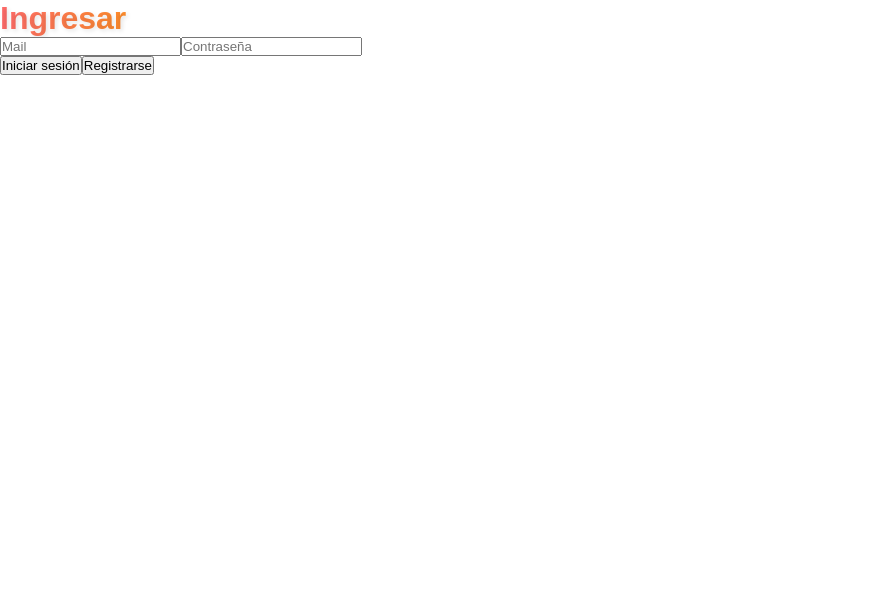
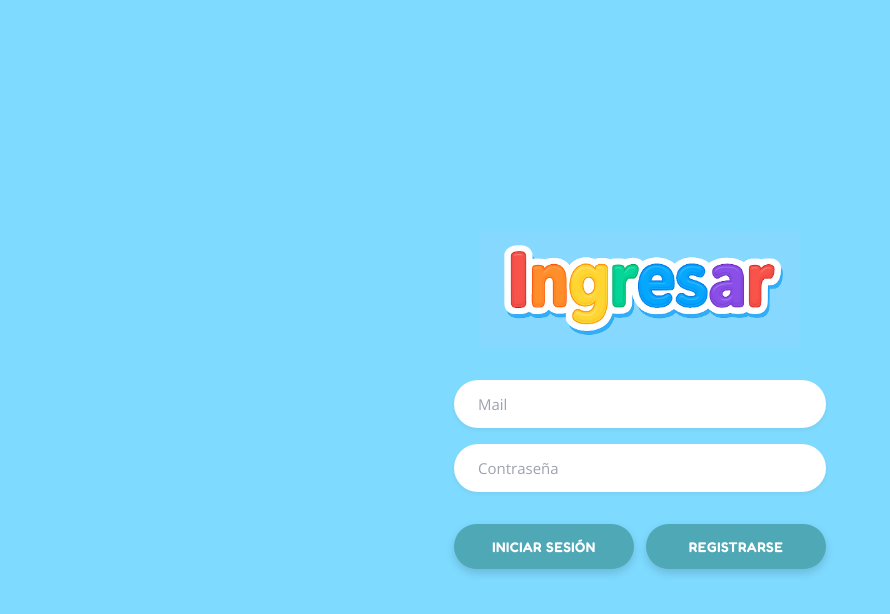
Before and after one commit to PioIX/2025-TPIN2-G10, a Next.js app in the folder 5A-G10-PROYECTO/front/: page /registroYlogin in a window 1280 px wide. Shown: the top 614 px of the page, without its empty margins (0-890 px from the left). Built offline with nearby package versions, Linux system fonts and the light colour scheme.

Commit message:
avance como siempre

```diff
--- a/5A-G10-PROYECTO/front/app/admin/page.module.css
+++ b/5A-G10-PROYECTO/front/app/admin/page.module.css
@@ -21,7 +21,7 @@
 }
 
 .logo {
-  width: 400px;
+  width: 320px;
   max-width: 100%;
   height: auto;
   margin-bottom: 10px;
@@ -39,7 +39,7 @@
 .input {
   width: 100%;
   max-width: 400px;
-  padding: 15px 20px;
+  padding: 14px 24px;
   border: none;
   border-radius: 25px;
   font-size: 16px;
@@ -88,7 +88,7 @@
 
 .buttonSecondary {
   flex: 1;
-  padding: 15px 20px;
+  padding: 14px 24px;
   border: none;
   border-radius: 25px;
   background: linear-gradient(90deg, #66BB6A 0%, #4CAF50 100%);
--- a/5A-G10-PROYECTO/front/app/registroYlogin/page.js
+++ b/5A-G10-PROYECTO/front/app/registroYlogin/page.js
@@ -2,7 +2,9 @@
 
 import { useState } from "react";
 import { useRouter } from "next/navigation";
-
+import Button from "../components/Button";
+import Input from "../components/Input";
+import styles from "./page.module.css";
 
 export default function RegistroYLogin() {
   const [modo, setModo] = useState("login");
@@ -10,10 +12,8 @@ export default function RegistroYLogin() {
   const [mail, setMail] = useState("");
   const [contraseña, setContraseña] = useState("");
   const [confirmPassword, setConfirmPassword] = useState("");
-  const [puntos, setPuntos] = useState(0);
   const [modal, setModal] = useState({ open: false, title: "", message: "" });
   const router = useRouter();
-
 
   const showModal = (title, message) => {
     setModal({ open: true, title, message });
@@ -46,9 +46,8 @@ export default function RegistroYLogin() {
 
       if (result.loguea) {
         showModal("Éxito", "¡Has iniciado sesión correctamente!");
-        localStorage.setItem("idLogged",result.idLogged);
-        // Aquí guardarías el ID en memoria o estado global en lugar de localStorage
-        // router.push("/home");
+        localStorage.setItem("idLogged", result.idLogged);
+        router.push("/juego")
         if (result.administrador) {
           router.push("/admin");
         }
@@ -111,110 +110,104 @@ export default function RegistroYLogin() {
   }
 
   return (
-    <div className="min-h-screen flex items-center justify-center bg-gradient-to-br from-cyan-300 via-sky-400 to-blue-300">
-      <div className="w-full max-w-md px-8 py-12 bg-white/80 backdrop-blur-sm rounded-3xl shadow-2xl">
-        <h1 className="text-6xl font-bold text-center mb-8 tracking-wide" style={{
-          background: 'linear-gradient(to right, #FF6B6B, #FFA500, #FFD700, #4ECDC4, #45B7D1, #A78BFA, #EC4899)',
-          WebkitBackgroundClip: 'text',
-          WebkitTextFillColor: 'transparent',
-          backgroundClip: 'text',
-          textShadow: '2px 2px 4px rgba(0,0,0,0.1)'
-        }}>
-          Ingresar
-        </h1>
+    <div className={styles.container}>
+      <div className={styles.formContainer}>
+        {/* Logo/Imagen Ingresar */}
+        <div className={styles.logoContainer}>
+          <img
+            src="/ingresar.png"
+            alt="Ingresar"
+            className={styles.logo}
+          />
+        </div>
 
         {modo === "login" ? (
-          <div className="space-y-4">
-            <input
-              className="w-full px-6 py-3 rounded-full border-2 border-gray-300 focus:border-blue-400 focus:outline-none text-gray-700 placeholder-gray-400 transition-all"
+          <div className={styles.inputsContainer}>
+            <Input
               type="email"
               placeholder="Mail"
               value={mail}
               onChange={(e) => setMail(e.target.value)}
+              className={styles.input}
             />
-            <input
-              className="w-full px-6 py-3 rounded-full border-2 border-gray-300 focus:border-blue-400 focus:outline-none text-gray-700 placeholder-gray-400 transition-all"
+            <Input
               type="password"
               placeholder="Contraseña"
               value={contraseña}
               onChange={(e) => setContraseña(e.target.value)}
+              className={styles.input}
             />
 
-            <div className="flex gap-4 pt-4">
-              <button
-                className="flex-1 py-3 px-6 rounded-full bg-gradient-to-r from-teal-400 to-cyan-500 text-white font-bold text-lg shadow-lg hover:shadow-xl transform hover:scale-105 transition-all uppercase"
+            <div className={styles.buttonsContainer}>
+              <Button
+                texto="INICIAR SESIÓN"
                 onClick={ingresar}
-              >
-                Iniciar sesión
-              </button>
-              <button
-                className="flex-1 py-3 px-6 rounded-full bg-gradient-to-r from-pink-400 to-rose-500 text-white font-bold text-lg shadow-lg hover:shadow-xl transform hover:scale-105 transition-all uppercase"
+                className={styles.buttonPrimary}
+              />
+              <Button
+                texto="REGISTRARSE"
                 onClick={() => setModo("registro")}
-              >
-                Registrarse
-              </button>
+                className={styles.buttonSecondary}
+              />
             </div>
           </div>
         ) : (
-          <div className="space-y-4">
-            <input
-              className="w-full px-6 py-3 rounded-full border-2 border-gray-300 focus:border-blue-400 focus:outline-none text-gray-700 placeholder-gray-400 transition-all"
+          <div className={styles.inputsContainer}>
+            <Input
               type="text"
               placeholder="Nombre"
               value={nombre}
               onChange={(e) => setNombre(e.target.value)}
+              className={styles.input}
             />
-            <input
-              className="w-full px-6 py-3 rounded-full border-2 border-gray-300 focus:border-blue-400 focus:outline-none text-gray-700 placeholder-gray-400 transition-all"
+            <Input
               type="email"
               placeholder="Mail"
               value={mail}
               onChange={(e) => setMail(e.target.value)}
+              className={styles.input}
             />
-            <input
-              className="w-full px-6 py-3 rounded-full border-2 border-gray-300 focus:border-blue-400 focus:outline-none text-gray-700 placeholder-gray-400 transition-all"
+            <Input
               type="password"
               placeholder="Contraseña"
               value={contraseña}
               onChange={(e) => setContraseña(e.target.value)}
+              className={styles.input}
             />
-            <input
-              className="w-full px-6 py-3 rounded-full border-2 border-gray-300 focus:border-blue-400 focus:outline-none text-gray-700 placeholder-gray-400 transition-all"
+            <Input
               type="password"
               placeholder="Confirmar contraseña"
               value={confirmPassword}
               onChange={(e) => setConfirmPassword(e.target.value)}
+              className={styles.input}
             />
 
-            <div className="flex gap-4 pt-4">
-              <button
-                className="flex-1 py-3 px-6 rounded-full bg-gradient-to-r from-pink-400 to-rose-500 text-white font-bold text-lg shadow-lg hover:shadow-xl transform hover:scale-105 transition-all uppercase"
+            <div className={styles.buttonsContainer}>
+              <Button
+                texto="REGISTRARSE"
                 onClick={registrar}
-              >
-                Registrarse
-              </button>
-              <button
-                className="flex-1 py-3 px-6 rounded-full bg-gradient-to-r from-teal-400 to-cyan-500 text-white font-bold text-lg shadow-lg hover:shadow-xl transform hover:scale-105 transition-all uppercase"
+                className={styles.buttonPrimary}
+              />
+              <Button
+                texto="INICIAR SESIÓN"
                 onClick={() => setModo("login")}
-              >
-                Iniciar sesión
-              </button>
+                className={styles.buttonSecondary}
+              />
             </div>
           </div>
         )}
       </div>
 
       {modal.open && (
-        <div className="fixed inset-0 bg-black/50 flex items-center justify-center z-50">
-          <div className="bg-white rounded-2xl p-8 max-w-md mx-4 shadow-2xl">
-            <h2 className="text-2xl font-bold mb-4 text-gray-800">{modal.title}</h2>
-            <p className="text-gray-600 mb-6">{modal.message}</p>
-            <button
-              className="w-full py-3 rounded-full bg-gradient-to-r from-blue-400 to-cyan-500 text-white font-bold hover:shadow-lg transform hover:scale-105 transition-all"
+        <div className={styles.modalOverlay}>
+          <div className={styles.modalContent}>
+            <h2 className={styles.modalTitle}>{modal.title}</h2>
+            <p className={styles.modalMessage}>{modal.message}</p>
+            <Button
+              texto="Cerrar"
               onClick={closeModal}
-            >
-              Cerrar
-            </button>
+              className={styles.modalButton}
+            />
           </div>
         </div>
       )}
--- a/5A-G10-PROYECTO/front/app/registroYlogin/page.module.css
+++ b/5A-G10-PROYECTO/front/app/registroYlogin/page.module.css
@@ -0,0 +1,167 @@
+@import url('https://fonts.googleapis.com/css2?family=Fredoka:wght@300;400;500;600;700&display=swap');
+@import url('https://fonts.googleapis.com/css2?family=Open+Sans:wght@400;600;700&display=swap');
+.container {
+  min-height: 100vh;
+  display: flex;
+  align-items: center;
+  justify-content: center;
+  background: #7edaff;
+  font-family: 'Fredoka', sans-serif;
+}
+
+.formContainer {
+  width: 100%;
+  max-width: 420px;
+  padding: 0 24px;
+  display: flex;
+  flex-direction: column;
+  align-items: center;
+}
+
+.logoContainer {
+  margin-bottom: 32px;
+}
+
+.logo {
+  width: 320px;
+  height: auto;
+  display: block;
+}
+
+.inputsContainer {
+  width: 100%;
+  display: flex;
+  flex-direction: column;
+  gap: 16px;
+}
+
+.input {
+  width: 100%;
+  padding: 14px 24px;
+  border-radius: 30px;
+  border: none;
+  background-color: white;
+  color: #6b7280;
+  font-size: 15px;
+  font-family: 'Open Sans', sans-serif;
+  font-weight: 400;
+  outline: none;
+  transition: all 0.3s ease;
+  box-shadow: 0 2px 4px rgba(0, 0, 0, 0.05);
+}
+
+.input::placeholder {
+  color: #9ca3af;
+}
+
+.input:focus {
+  background-color: white;
+  box-shadow: 0 4px 8px rgba(0, 0, 0, 0.1);
+}
+
+.buttonsContainer {
+  display: flex;
+  gap: 12px;
+  padding-top: 16px;
+}
+
+.buttonPrimary {
+  flex: 1;
+  padding: 14px 24px;
+  border-radius: 30px;
+  background-color: #4fa8b5;
+  color: white;
+  border: none;
+  font-weight: 600;
+  font-size: 14px;
+  font-family: 'Fredoka', sans-serif;
+  cursor: pointer;
+  box-shadow: 0 4px 8px rgba(0, 0, 0, 0.15);
+  transition: all 0.3s ease;
+  text-transform: uppercase;
+  letter-spacing: 0.5px;
+}
+
+.buttonPrimary:hover {
+  background-color: #3d8a95;
+  transform: translateY(-2px);
+  box-shadow: 0 6px 12px rgba(0, 0, 0, 0.2);
+}
+
+.buttonSecondary {
+  flex: 1;
+  padding: 14px 24px;
+  border-radius: 30px;
+  background-color: #4fa8b5;
+  color: white;
+  border: none;
+  font-weight: 600;
+  font-size: 14px;
+  font-family: 'Fredoka', sans-serif;
+  cursor: pointer;
+  box-shadow: 0 4px 8px rgba(0, 0, 0, 0.15);
+  transition: all 0.3s ease;
+  text-transform: uppercase;
+  letter-spacing: 0.5px;
+}
+
+.buttonSecondary:hover {
+  background-color: #3d8a95;
+  transform: translateY(-2px);
+  box-shadow: 0 6px 12px rgba(0, 0, 0, 0.2);
+}
+
+/* Modal Styles */
+.modalOverlay {
+  position: fixed;
+  inset: 0;
+  background-color: rgba(0, 0, 0, 0.5);
+  display: flex;
+  align-items: center;
+  justify-content: center;
+  z-index: 50;
+}
+
+.modalContent {
+  background-color: white;
+  border-radius: 16px;
+  padding: 32px;
+  max-width: 448px;
+  margin: 16px;
+  box-shadow: 0 20px 25px -5px rgba(0, 0, 0, 0.1), 0 10px 10px -5px rgba(0, 0, 0, 0.04);
+}
+
+.modalTitle {
+  font-size: 24px;
+  font-weight: 600;
+  font-family: 'Fredoka', sans-serif;
+  margin-bottom: 16px;
+  color: #1f2937;
+}
+
+.modalMessage {
+  color: #4b5563;
+  font-family: 'Fredoka', sans-serif;
+  font-weight: 400;
+  margin-bottom: 24px;
+}
+
+.modalButton {
+  width: 100%;
+  padding: 14px;
+  border-radius: 30px;
+  background-color: #4fa8b5;
+  color: white;
+  border: none;
+  font-weight: 600;
+  font-family: 'Fredoka', sans-serif;
+  cursor: pointer;
+  transition: all 0.3s ease;
+  box-shadow: 0 4px 8px rgba(0, 0, 0, 0.15);
+}
+
+.modalButton:hover {
+  background-color: #3d8a95;
+  transform: translateY(-2px);
+  box-shadow: 0 6px 12px rgba(0, 0, 0, 0.2);
+}
```
Also changed, not shown: 5A-G10-PROYECTO/front/app/juego/page.js (added).
